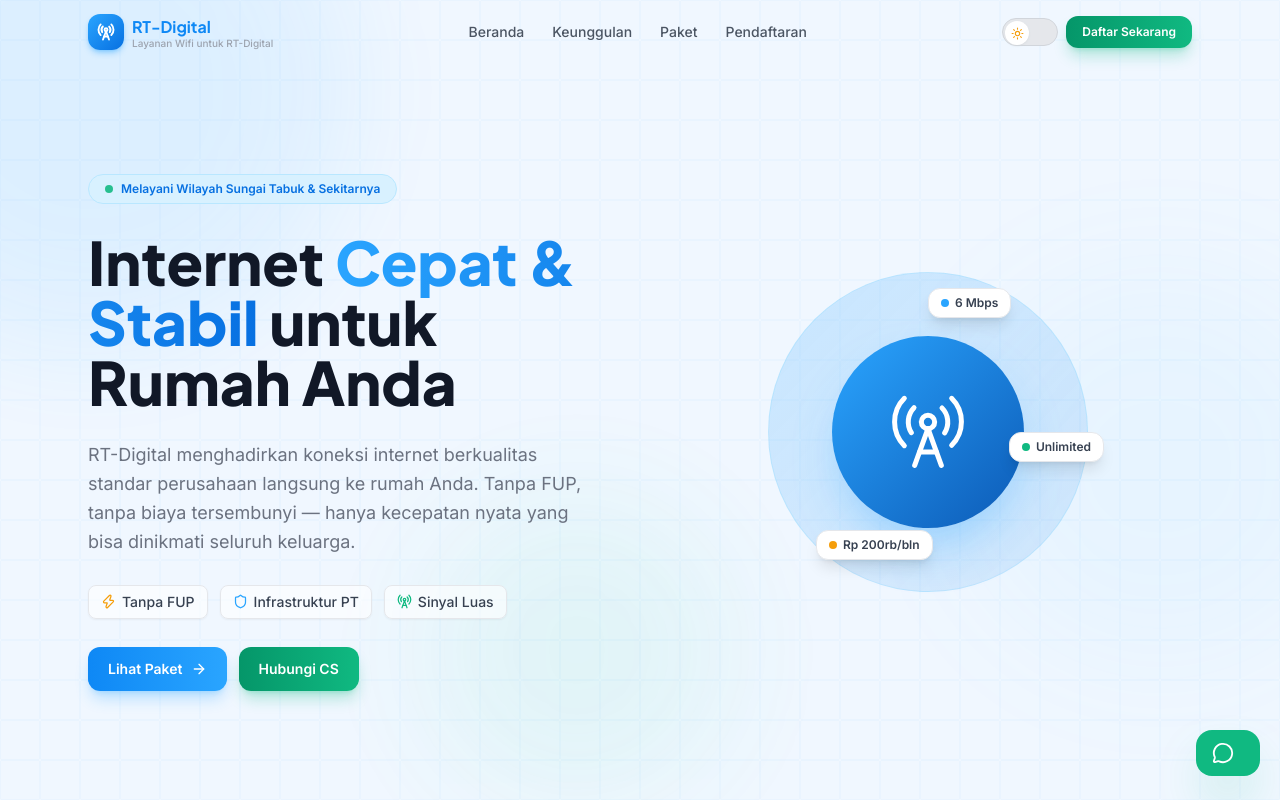
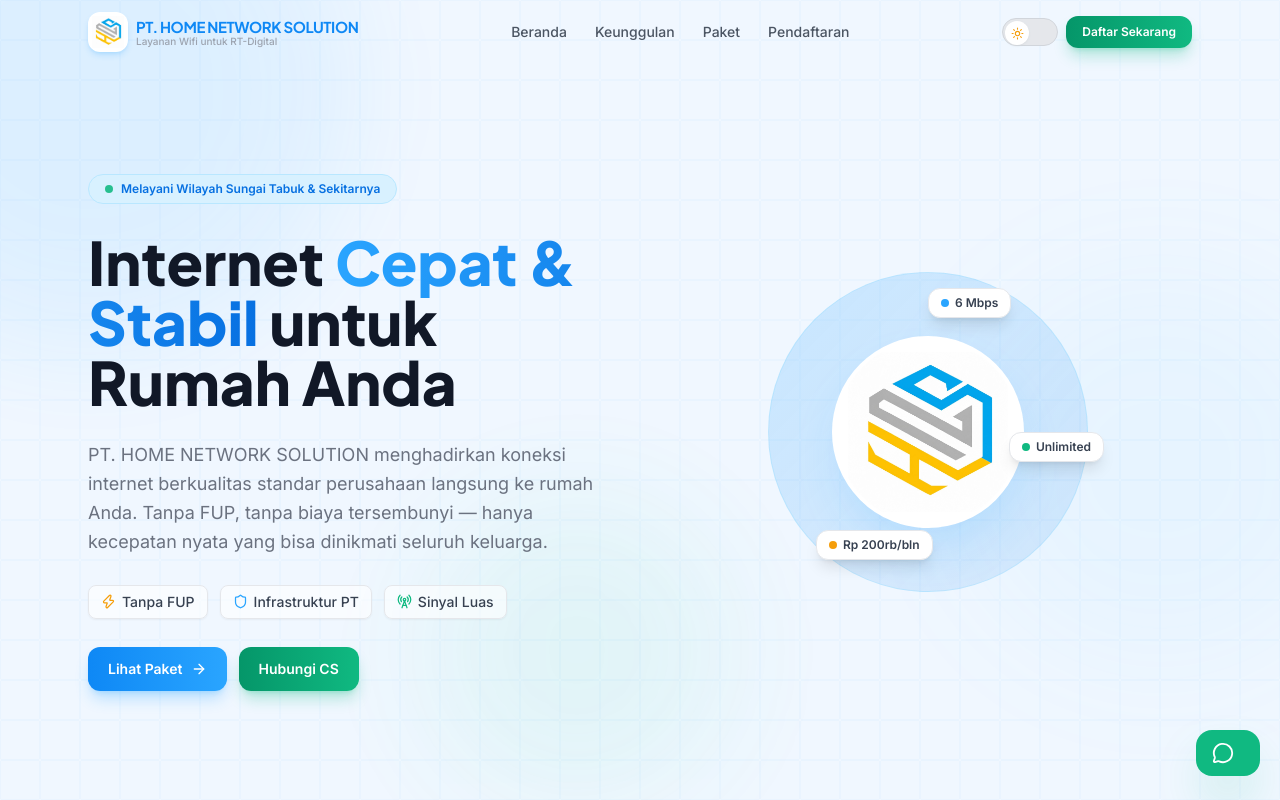
Before and after one commit to Hanya-Faiz/rt-digital, a React (Vite) app: page / in a window 1280 px wide. Shown: the top 800 px of the page. Built offline with nearby package versions, Linux system fonts and the light colour scheme.

Commit message:
feat: ubah nama perusahaan menjadi PT. HOME NETWORK SOLUTION dan replace logo default ke logo baru

```diff
--- a/index.html
+++ b/index.html
@@ -6,13 +6,13 @@
     <meta name="viewport" content="width=device-width, initial-scale=1.0" />
 
     <!-- SEO -->
-    <title>RT-Digital — Internet Cepat & Stabil untuk Sungai Tabuk</title>
-    <meta name="description" content="RT-Digital menghadirkan layanan internet WiFi Voucher dan Bulanan berkualitas standar perusahaan untuk wilayah Sungai Tabuk dan sekitarnya. Tanpa FUP, harga flat, teknisi profesional." />
-    <meta name="keywords" content="internet Sungai Tabuk, WiFi RT RW Net, internet murah Banjar, RT-Digital, voucher wifi, internet rumah Kalimantan Selatan" />
-    <meta name="author" content="RT-Digital" />
+    <title>PT. HOME NETWORK SOLUTION — Internet Cepat & Stabil untuk Sungai Tabuk</title>
+    <meta name="description" content="PT. HOME NETWORK SOLUTION menghadirkan layanan internet WiFi Voucher dan Bulanan berkualitas standar perusahaan untuk wilayah Sungai Tabuk dan sekitarnya. Tanpa FUP, harga flat, teknisi profesional." />
+    <meta name="keywords" content="internet Sungai Tabuk, WiFi RT RW Net, internet murah Banjar, PT. HOME NETWORK SOLUTION, voucher wifi, internet rumah Kalimantan Selatan" />
+    <meta name="author" content="PT. HOME NETWORK SOLUTION" />
 
     <!-- Open Graph -->
-    <meta property="og:title" content="RT-Digital — Internet Cepat & Stabil Sungai Tabuk" />
+    <meta property="og:title" content="PT. HOME NETWORK SOLUTION — Internet Cepat & Stabil Sungai Tabuk" />
     <meta property="og:description" content="WiFi Voucher mulai Rp 3.000 dan Paket Bulanan 6 Mbps Rp 200.000. Tanpa FUP, instalasi profesional." />
     <meta property="og:type" content="website" />
 
--- a/src/components/Features.jsx
+++ b/src/components/Features.jsx
@@ -79,7 +79,7 @@
             </span>
           </h2>
           <p className="section-sub max-w-xl mx-auto">
-            RT-Digital berdiri di atas fondasi profesionalisme, kejujuran harga, dan kepedulian terhadap komunitas. Inilah yang membedakan kami.
+            PT. HOME NETWORK SOLUTION berdiri di atas fondasi profesionalisme, kejujuran harga, dan kepedulian terhadap komunitas. Inilah yang membedakan kami.
           </p>
         </div>
 
--- a/src/components/Footer.jsx
+++ b/src/components/Footer.jsx
@@ -1,4 +1,5 @@
-import { RadioTower, MapPin, Phone, MessageCircle } from 'lucide-react'
+import { MapPin, Phone, MessageCircle } from 'lucide-react'
+import logo from '../assets/logo.jpg'
 
 export default function Footer() {
   return (
@@ -8,11 +9,11 @@
           {/* Brand */}
           <div>
             <div className="flex items-center gap-2 mb-4">
-              <div className="w-9 h-9 rounded-xl bg-gradient-to-br from-brand-500 to-brand-700 flex items-center justify-center shadow-md shadow-brand-500/30">
-                <RadioTower size={18} className="text-white" strokeWidth={2.5} />
+              <div className="w-10 h-10 rounded-xl bg-white overflow-hidden flex items-center justify-center shadow-md shadow-brand-500/30 p-1 flex-shrink-0">
+                <img src={logo} alt="Logo" className="w-full h-full object-contain" />
               </div>
               <div>
-                <span className="font-display font-bold text-base text-brand-600 dark:text-brand-400">RT-Digital</span>
+                <span className="font-display font-bold text-[13px] sm:text-sm tracking-tight text-brand-600 dark:text-brand-400 uppercase">PT. HOME NETWORK SOLUTION</span>
                 <span className="block text-[10px] text-gray-400 font-medium">Layanan Wifi untuk RT-Digital</span>
               </div>
             </div>
@@ -74,7 +75,7 @@
 
         {/* Bottom */}
         <div className="border-t border-gray-100 dark:border-brand-900/30 pt-6 flex flex-col sm:flex-row justify-between items-center gap-2 text-[11px] text-gray-400 dark:text-gray-600">
-          <p>© {new Date().getFullYear()} RT-Digital. Melayani Sungai Tabuk & Sekitarnya.</p>
+          <p>© {new Date().getFullYear()} PT. HOME NETWORK SOLUTION. Melayani Sungai Tabuk & Sekitarnya.</p>
           <p>Dibuat dengan ❤️ untuk komunitas lokal</p>
         </div>
       </div>
--- a/src/components/Header.jsx
+++ b/src/components/Header.jsx
@@ -1,5 +1,6 @@
 import { useState, useEffect } from 'react'
-import { RadioTower, Sun, Moon, Menu, X } from 'lucide-react'
+import { Sun, Moon, Menu, X } from 'lucide-react'
+import logo from '../assets/logo.jpg'
 
 export default function Header({ darkMode, setDarkMode }) {
   const [scrolled, setScrolled] = useState(false)
@@ -31,11 +32,11 @@
       <div className="max-w-6xl mx-auto px-4 sm:px-6 h-16 flex items-center justify-between">
         {/* Logo */}
         <a href="#hero" className="flex items-center gap-2 group">
-          <div className="w-9 h-9 rounded-xl bg-gradient-to-br from-brand-500 to-brand-700 flex items-center justify-center shadow-md shadow-brand-500/40 group-hover:scale-110 transition-transform">
-            <RadioTower size={18} className="text-white" strokeWidth={2.5} />
+          <div className="w-10 h-10 rounded-xl bg-white overflow-hidden flex items-center justify-center shadow-md shadow-brand-500/20 group-hover:scale-110 transition-transform flex-shrink-0 p-1">
+            <img src={logo} alt="Logo" className="w-full h-full object-contain" />
           </div>
           <div className="leading-tight">
-            <span className="font-display font-bold text-base text-brand-600 dark:text-brand-400">RT-Digital</span>
+            <span className="font-display font-bold text-[13px] sm:text-[15px] tracking-tight text-brand-600 dark:text-brand-400 uppercase">PT. HOME NETWORK SOLUTION</span>
             <span className="block text-[10px] text-gray-400 dark:text-gray-500 font-medium -mt-0.5">Layanan Wifi untuk RT-Digital</span>
           </div>
         </a>
@@ -78,7 +79,7 @@
 
           {/* CTA Button */}
           <a
-            href="https://wa.me/6283861483090?text=Halo%2C%20saya%20ingin%20daftar%20layanan%20RT-Digital."
+            href="https://wa.me/6283861483090?text=Halo%2C%20saya%20ingin%20daftar%20layanan%20PT.%20HOME%20NETWORK%20SOLUTION."
             target="_blank"
             rel="noreferrer"
             className="hidden md:flex btn-whatsapp text-xs px-4 py-2"
@@ -111,7 +112,7 @@
             </a>
           ))}
           <a
-            href="https://wa.me/6283861483090?text=Halo%2C%20saya%20ingin%20daftar%20layanan%20RT-Digital."
+            href="https://wa.me/6283861483090?text=Halo%2C%20saya%20ingin%20daftar%20layanan%20PT.%20HOME%20NETWORK%20SOLUTION."
             target="_blank"
             rel="noreferrer"
             className="btn-whatsapp mt-2 justify-center"
--- a/src/components/Hero.jsx
+++ b/src/components/Hero.jsx
@@ -1,4 +1,5 @@
 import { ArrowRight, RadioTower, Zap, Shield } from 'lucide-react'
+import logo from '../assets/logo.jpg'
 
 export default function Hero() {
   return (
@@ -39,7 +40,7 @@
           </h1>
 
           <p className="text-lg text-gray-500 dark:text-gray-400 max-w-lg leading-relaxed">
-            RT-Digital menghadirkan koneksi internet berkualitas standar perusahaan langsung ke rumah Anda.
+            PT. HOME NETWORK SOLUTION menghadirkan koneksi internet berkualitas standar perusahaan langsung ke rumah Anda.
             Tanpa FUP, tanpa biaya tersembunyi — hanya kecepatan nyata yang bisa dinikmati seluruh keluarga.
           </p>
 
@@ -66,7 +67,7 @@
               Lihat Paket <ArrowRight size={16} />
             </a>
             <a
-              href="https://wa.me/6283861483090?text=Halo%2C%20saya%20ingin%20info%20layanan%20RT-Digital%20di%20Sungai%20Tabuk."
+              href="https://wa.me/6283861483090?text=Halo%2C%20saya%20ingin%20info%20layanan%20PT.%20HOME%20NETWORK%20SOLUTION%20di%20Sungai%20Tabuk."
               target="_blank"
               rel="noreferrer"
               className="btn-whatsapp text-sm"
@@ -81,8 +82,8 @@
           <div className="relative w-80 h-80">
             {/* Main circle */}
             <div className="absolute inset-0 rounded-full bg-gradient-to-br from-brand-500/20 to-brand-700/10 dark:from-brand-500/10 dark:to-brand-700/5 border border-brand-300/30 dark:border-brand-500/20 flex items-center justify-center">
-              <div className="w-48 h-48 rounded-full bg-gradient-to-br from-brand-500 to-brand-800 flex items-center justify-center shadow-2xl shadow-brand-500/40">
-                <RadioTower size={80} className="text-white" strokeWidth={1.5} />
+              <div className="w-48 h-48 rounded-full bg-white flex items-center justify-center shadow-2xl shadow-brand-500/20 overflow-hidden border-4 border-white dark:border-brand-900/50 p-3">
+                <img src={logo} alt="PT. HOME NETWORK SOLUTION" className="w-full h-full object-contain hover:scale-105 transition-transform duration-500" />
               </div>
             </div>
             {/* Orbit dots */}
--- a/src/components/Requirements.jsx
+++ b/src/components/Requirements.jsx
@@ -111,7 +111,7 @@
 
             <div className="flex flex-col sm:flex-row gap-3 justify-center">
               <a
-                href="https://wa.me/6283861483090?text=Halo%2C%20saya%20ingin%20mendaftar%20PSB%20WiFi%20Bulanan%20RT-Digital.%20Berikut%20dokumen%20saya%3A"
+                href="https://wa.me/6283861483090?text=Halo%2C%20saya%20ingin%20mendaftar%20PSB%20WiFi%20Bulanan%20PT.%20HOME%20NETWORK%20SOLUTION.%20Berikut%20dokumen%20saya%3A"
                 target="_blank"
                 rel="noreferrer"
                 id="register-cta-btn"
--- a/src/components/WhatsAppButton.jsx
+++ b/src/components/WhatsAppButton.jsx
@@ -3,7 +3,7 @@
 export default function WhatsAppButton() {
   return (
     <a
-      href="https://wa.me/6283861483090?text=Halo%2C%20saya%20ingin%20info%20layanan%20RT-Digital."
+      href="https://wa.me/6283861483090?text=Halo%2C%20saya%20ingin%20info%20layanan%20PT.%20HOME%20NETWORK%20SOLUTION."
       target="_blank"
       rel="noreferrer"
       id="floating-wa-btn"
```
Also changed, not shown: src/assets/logo.jpg (added).
